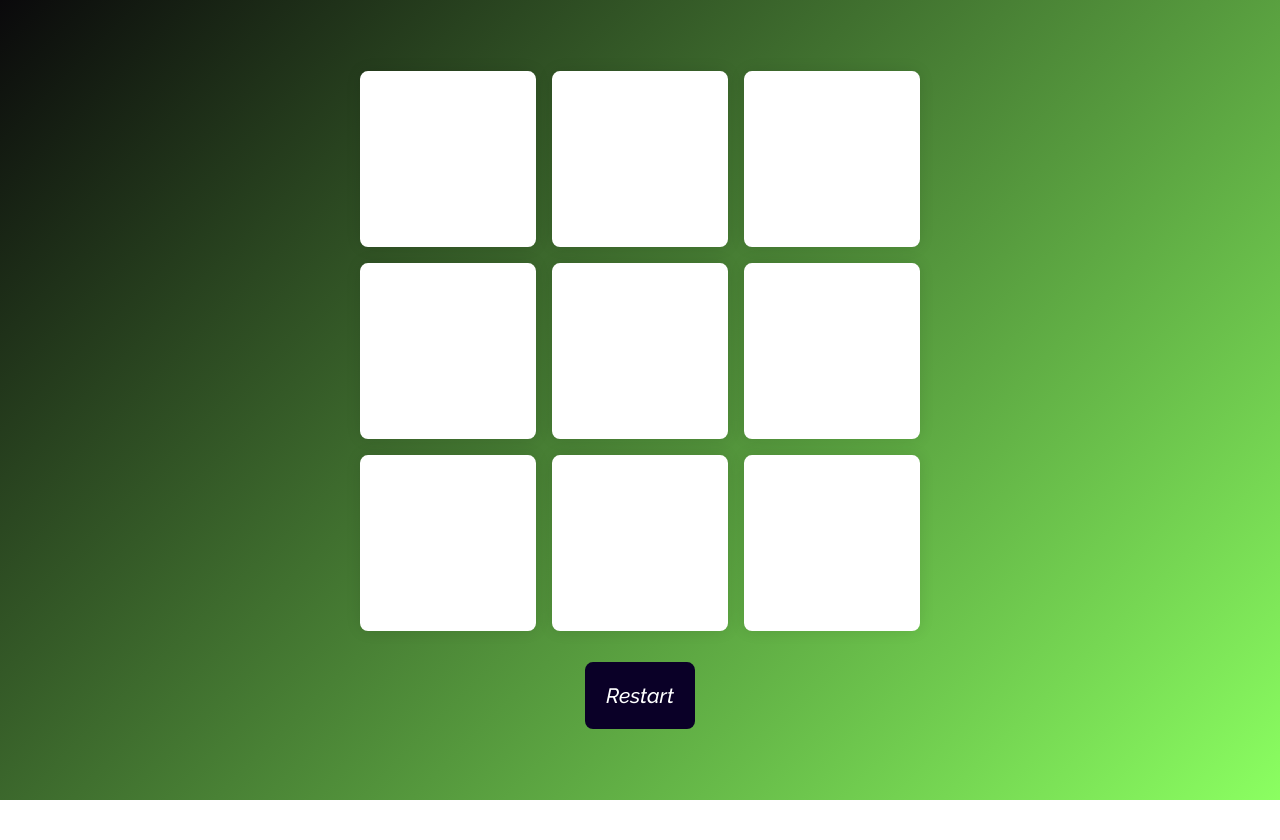
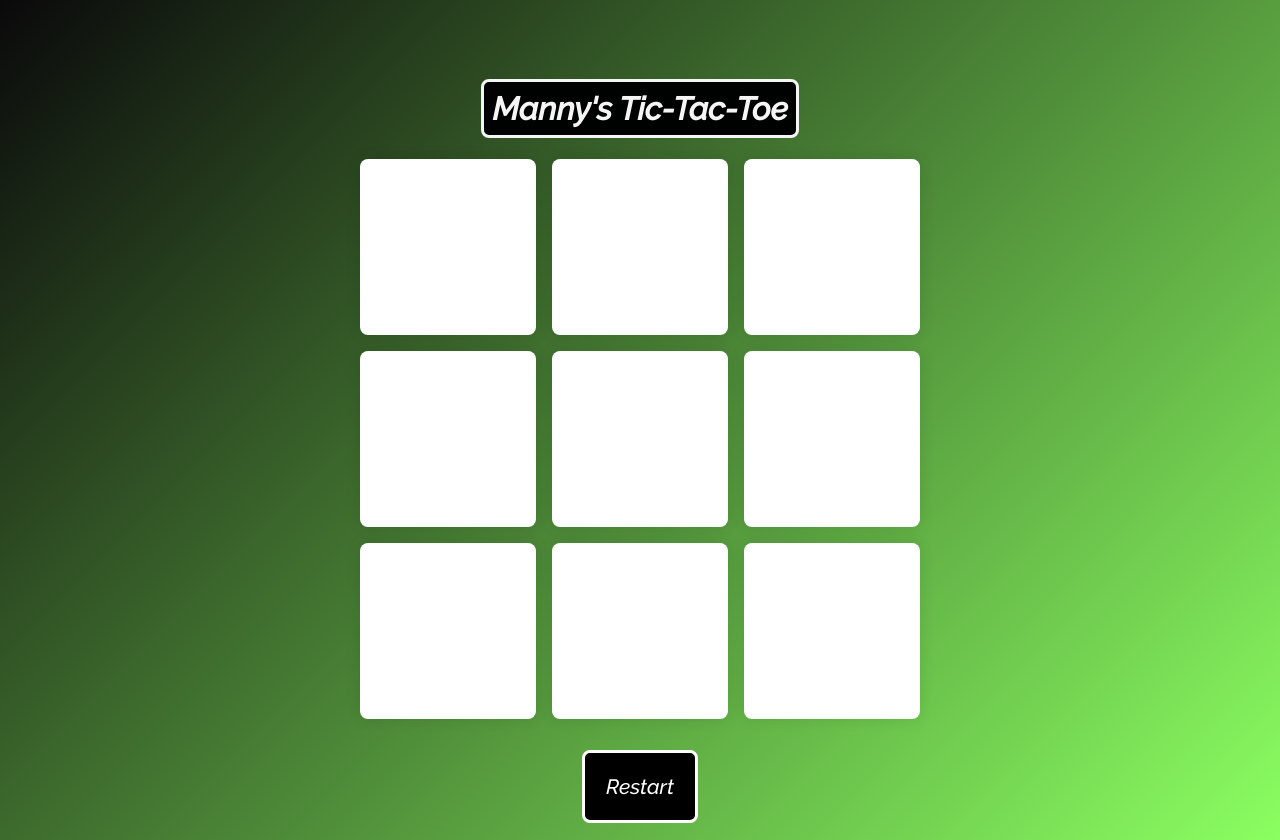
Before and after one commit to Mannyv8095/unit-1-project, a plain HTML site: page index.html in a window 1280 px wide. Before the commit the page ends 800 px from the top, so only its background shows below. Drawn offline with Linux system fonts and the light colour scheme.

Commit message:
i got it looking clean

```diff
--- a/app.js
+++ b/app.js
@@ -92,7 +92,7 @@ btnRef.forEach((element) => {
       element.disabled = true;
     } else {
       xTurn = true;
-      //Display Y
+      //Display O
       element.innerText = "O";
       element.disabled = true;
     }
--- a/index.html
+++ b/index.html
@@ -8,6 +8,7 @@
     <link rel="stylesheet" href="style.css">
 </head>
 <body>
+    <h1>Manny's Tic-Tac-Toe</h1>
    <div class="wrapper">
        <div class="container">
            <button class="button-option"></button>
--- a/style.css
+++ b/style.css
@@ -1,22 +1,35 @@
 * {
-    padding: 0;
-    margin: 0;
     box-sizing: border-box;
     font-family: 'Raleway', sans-serif;
   }
-  body {
-    height: 100vh;
-    background: linear-gradient(135deg, #0a090b, #8bff61);
-  }
-  html {
-    font-size: 16px;
-  }
-  .wrapper {
-    position: absolute;
-    transform: translate(-50%, -50%);
-    top: 50%;
-    left: 50%;
-  }
+
+body {
+  margin: 0;
+  display: flex;
+  align-items: center;
+  justify-content: center;
+  flex-direction: column;
+  height: 100vh;
+  margin: 0;
+  padding: 1vmin;
+  margin-top: 5vmin;
+  background: linear-gradient(135deg, #0a090b, #8bff61);
+  /*background-position: left top;*/
+  /*background-repeat: repeat;*/
+  padding: 15px;
+}
+h1 {
+  color: whitesmoke;
+  padding-bottom: 10vmin;
+  border-radius: 8px;
+  border: solid;
+  border-color: whitesmoke;
+  border-spacing: 2vmin;
+  border-width: 0.4vmin;
+  padding: 1vmin;
+  background-color: rgb(0, 1, 1);
+}
+
   .container {
     width: 70vmin;
     height: 70vmin;
@@ -38,9 +51,12 @@
     font-size: 1.3em;
     padding: 1em;
     border-radius: 8px;
-    background-color: #0a0027;
+    border-color: #f3f1f3;
+    border-width: 0.4vmin;
+    border: solid;
+    border-spacing: 2vmin;
+    background-color: #000000;
     color: #ffffff;
-    border: none;
     position: relative;
     margin: 1.5em auto 0 auto;
     display: block;
```
